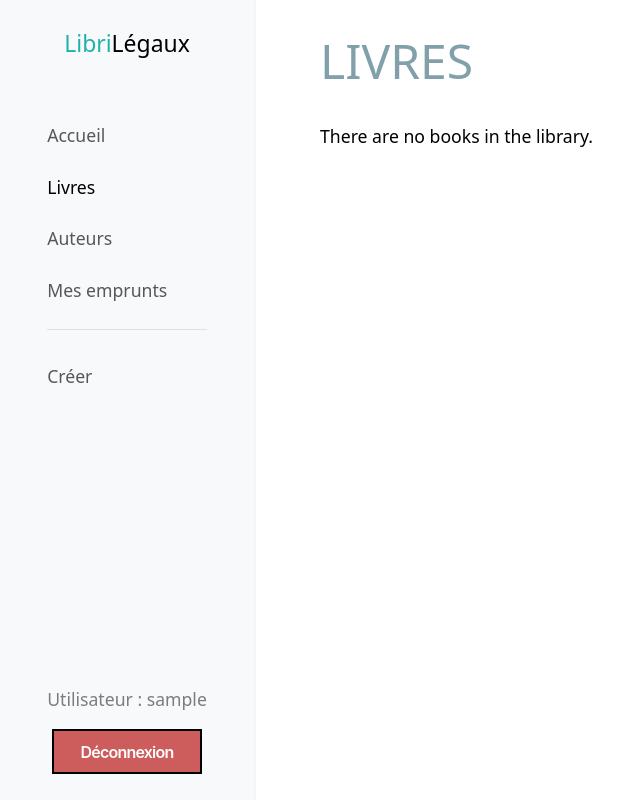
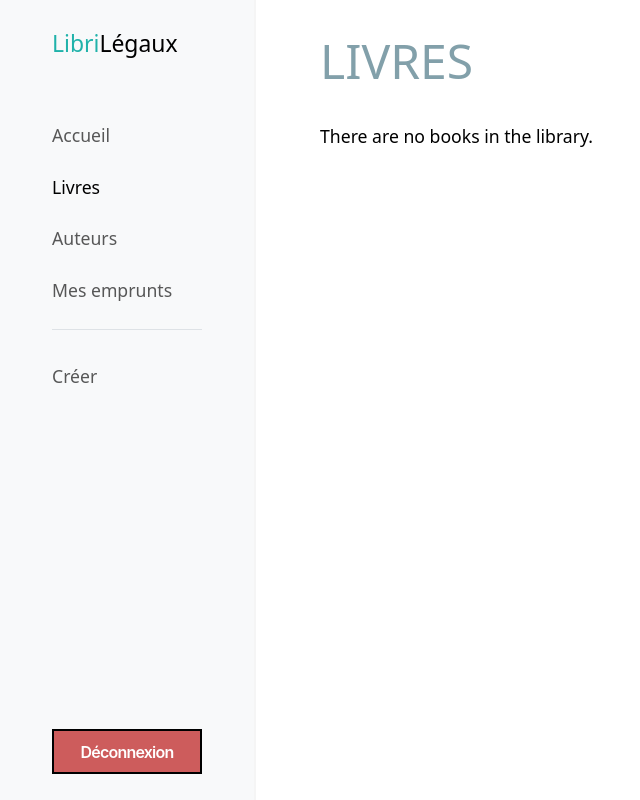
Before and after one commit to salaahl/local_library_by_django, a Django app: page /catalog/books/ in a window 1280 px wide. Shown: the whole page, without its empty margins (0-640 px from the left). Run offline with Django 3.2, Linux system fonts and the light colour scheme; the visitor is signed in with stand-in values (Sample User, id 1); data that the repository does not hold is empty.

Commit message:
modifications graphiques mineures

```diff
--- a/catalog/static/css/base_generic.css
+++ b/catalog/static/css/base_generic.css
@@ -52,10 +52,6 @@
     --card-border-color: rgb(208, 208, 208);
     --navbar-border-color: whitesmoke;
     --table-border-color: rgba(0, 0, 0, 0.1);
-  }
-
-  #user-div > p {
-    color: rgba(0, 0, 0, 0.5);
   }
 }
 
@@ -215,7 +211,7 @@ div:has(> .table) {
   fill: #06f;
 }
 
-#user-div .button {
+#login-container .button {
   width: 100%;
   margin-top: 1rem;
   color: white;
@@ -263,11 +259,8 @@ div:has(> .table) {
   }
 
   #navbar-brand {
+    width: 100%;
     margin-bottom: 1.5rem;
-  }
-
-  #user-div {
-    text-align: center;
   }
 
   #page-container > main {
@@ -278,7 +271,7 @@ div:has(> .table) {
     min-width: 150px;
   }
 
-  #user-div .button {
+  #login-div .button {
     width: auto;
     margin-top: 0;
   }
--- a/catalog/templates/base_generic.html
+++ b/catalog/templates/base_generic.html
@@ -48,9 +48,8 @@
                   </li>
                   {% endif %}
                 </ul>
-                <div id="user-div">
+                <div id="login-container">
                   {% if user.is_authenticated %}
-                  <p>Utilisateur : {{ user.get_username }}</p>
                   <a class="nav-link button" href="{% url 'logout' %}">Déconnexion</a>
                   {% else %}
                   <!-- Le next s'ajoute à l'URL comme un paramètre. Il récupère le chemin depuis lequel l'utilisateur a cliqué et le renvoie dessus après coup -->
```
